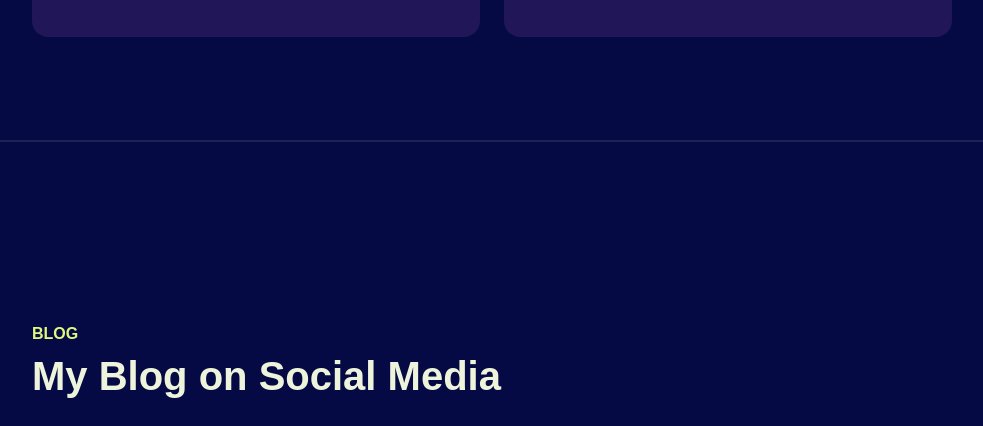
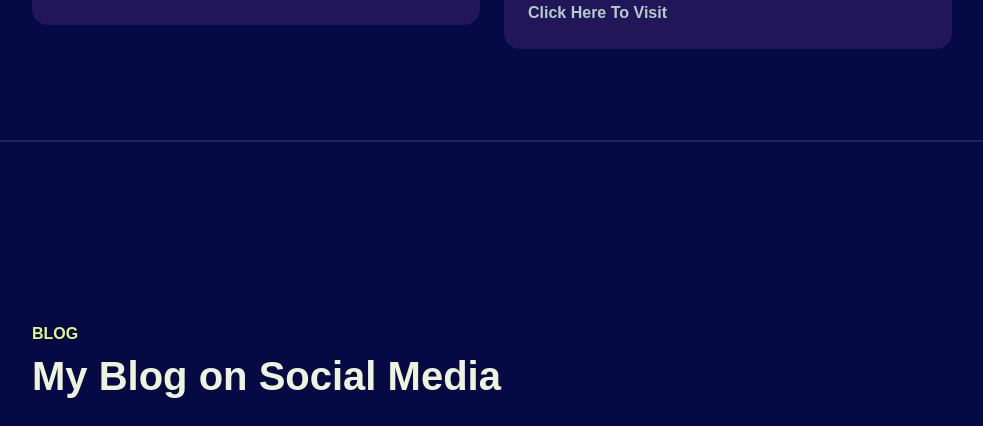
Before and after one commit to Vijayit70/Personal-Website, a plain HTML site: page index.html in a window 1280 px wide. Shown: the part 4658-5084 px from the top of the page, without its empty margins (268-1251 px from the left). Drawn offline with nearby package versions, Linux system fonts and the light colour scheme; a web font is replaced by a local one.

Commit message:
index.html

```diff
--- a/index.html
+++ b/index.html
@@ -367,7 +367,7 @@
                             <div class="card-custom-content p-4">
                                 <h4>Personal Website</h4>
                                 <p>It's a Personal Website Using Html, css, and Js, Bootstrap and scss. </p>
-                                <!-- <a href="https://scalive.in/" class="link-custom" target="_blank">Click Here To
+<!--                                 <a href="https://scalive.in/" class="link-custom" target="_blank">Click Here To
                                     Visit</a> -->
                             </div>
                         </div>
@@ -381,8 +381,8 @@
                             <div class="card-custom-content p-4">
                                 <h4>Portfolio Website Using Bootstrap</h4>
                                 <p>It's a simple personal website. where i have all my related details to my education.</p>
-                                <!-- <a href="https://jknsngo.in/" class="link-custom" target="_blank">Click Here To
-                                    Visit</a> -->
+                                <a href="https://vijayit70.github.io/Personal-Website/" class="link-custom" target="_blank">Click Here To
+                                    Visit</a>
                             </div>
                         </div>
                     </div>
```
